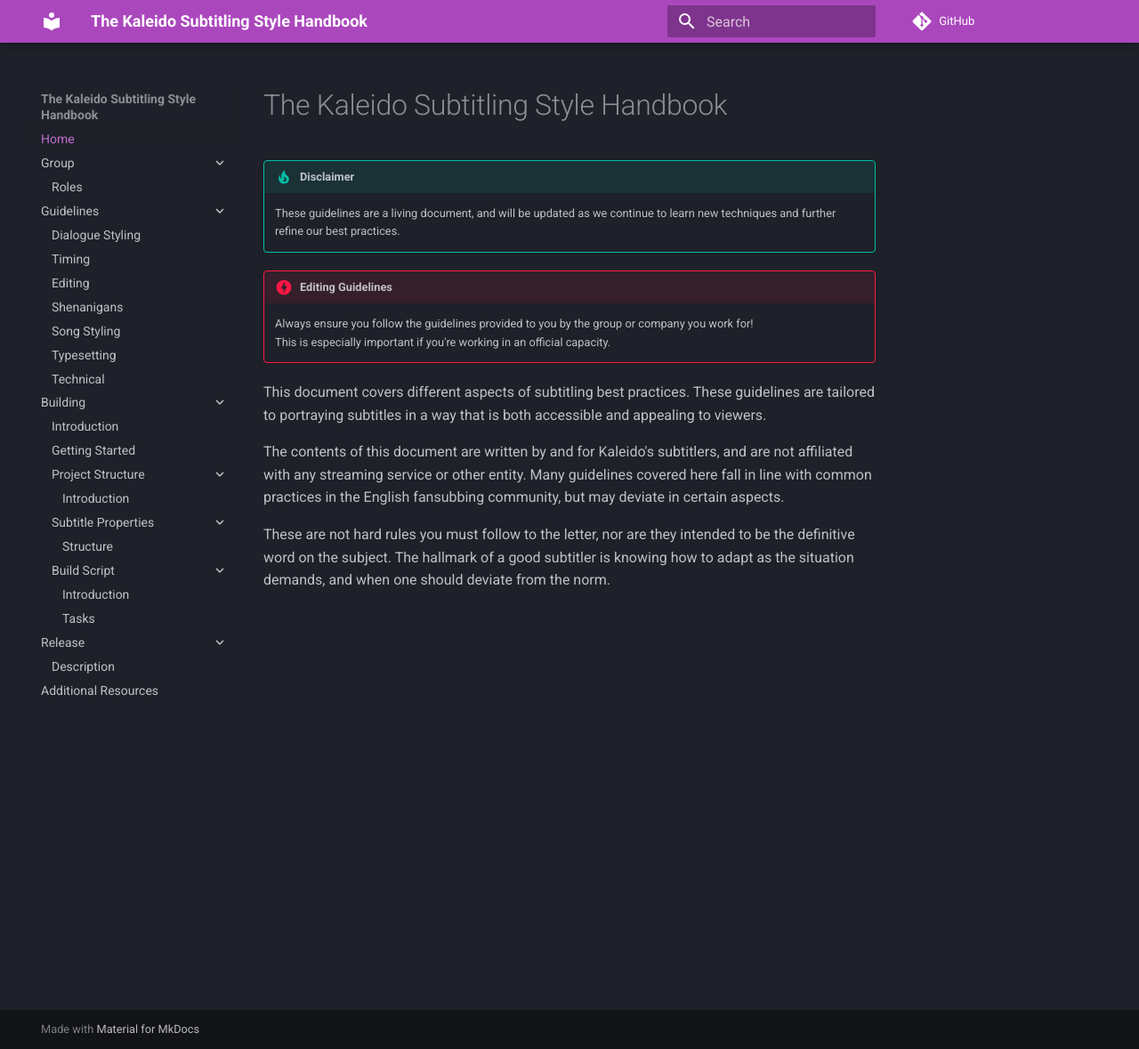
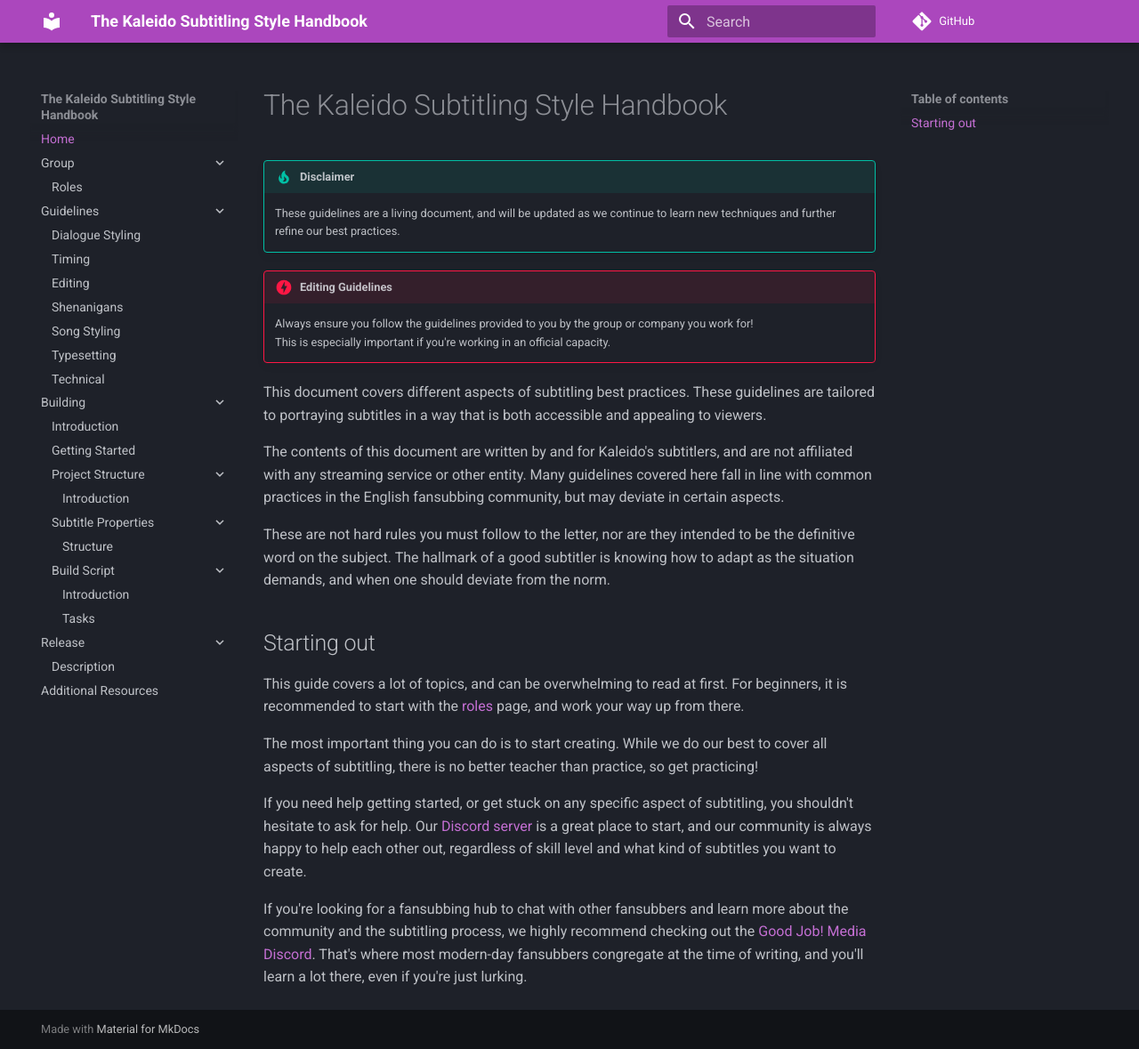
Before and after one commit to Kaleido-subs/style-guide, an MkDocs documentation site: the page built from docs/index.md, in a window 1280 px wide and 1179 px high. Shown: the whole window at 89% size. Built offline with MkDocs 1.6.1 and Material for MkDocs 9.7.7, drawn with Linux system fonts in a browser that asks for light colours; comment, search, counter and statistics services are not loaded.

Commit message:
Expand intro

```diff
--- a/docs/index.md
+++ b/docs/index.md
@@ -25,3 +25,37 @@ nor are they intended to be the definitive word on the subject.
 The hallmark of a good subtitler is knowing
 how to adapt as the situation demands,
 and when one should deviate from the norm.
+
+## Starting out
+
+This guide covers a lot of topics,
+and can be overwhelming to read at first.
+For beginners,
+it is recommended to start with the [roles](group/roles.md) page,
+and work your way up from there.
+
+The most important thing you can do is to start creating.
+While we do our best to cover all aspects of subtitling,
+there is no better teacher than practice,
+so get practicing!
+
+If you need help getting started,
+or get stuck on any specific aspect of subtitling,
+you shouldn't hesitate to ask for help.
+Our [Discord server][kaleido-discord] is a great place to start,
+and our community is always happy to help each other out,
+regardless of skill level
+and what kind of subtitles you want to create.
+
+If you're looking for a fansubbing hub
+to chat with other fansubbers
+and learn more about the community
+and the subtitling process,
+we highly recommend checking out the [Good Job! Media Discord][gjm-discord].
+That's where most modern-day fansubbers congregate
+at the time of writing,
+and you'll learn a lot there,
+even if you're just lurking.
+
+[kaleido-discord]: https://discord.gg/dk7aadV
+[gjm-discord]: https://discord.gg/gjm
```
